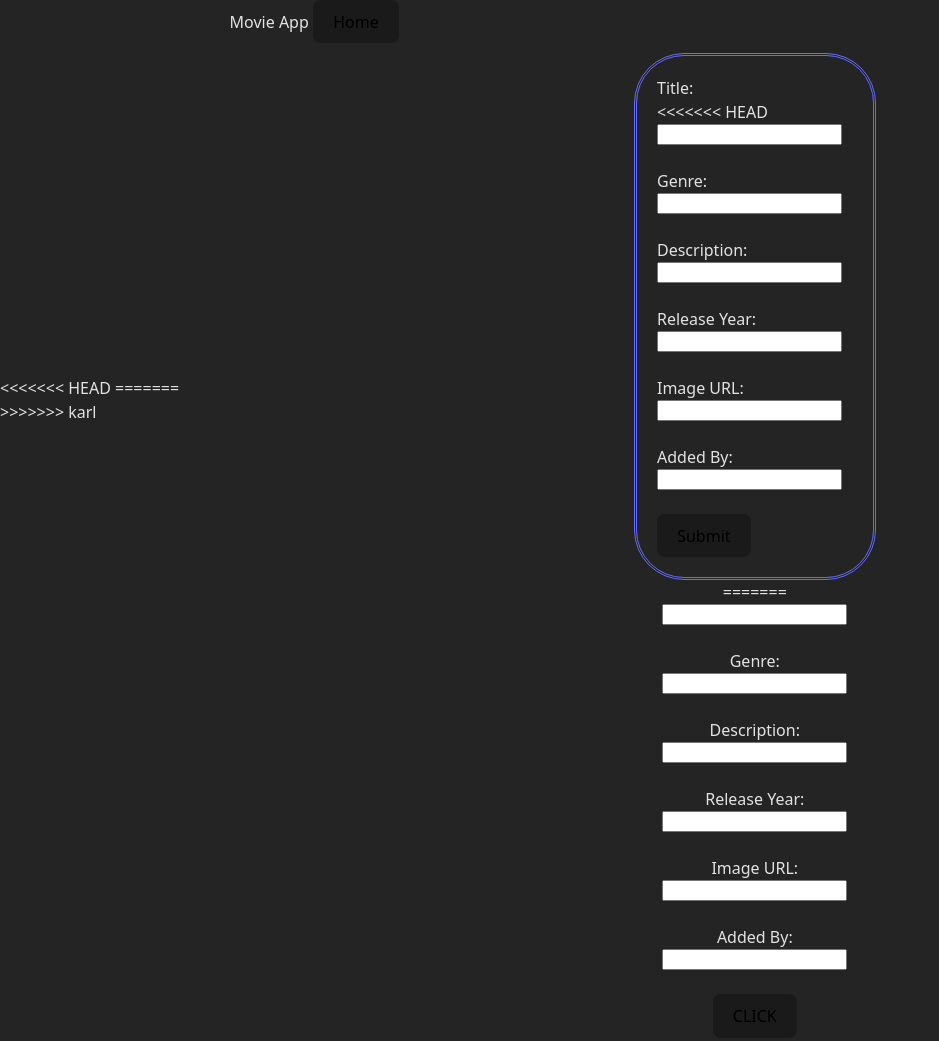
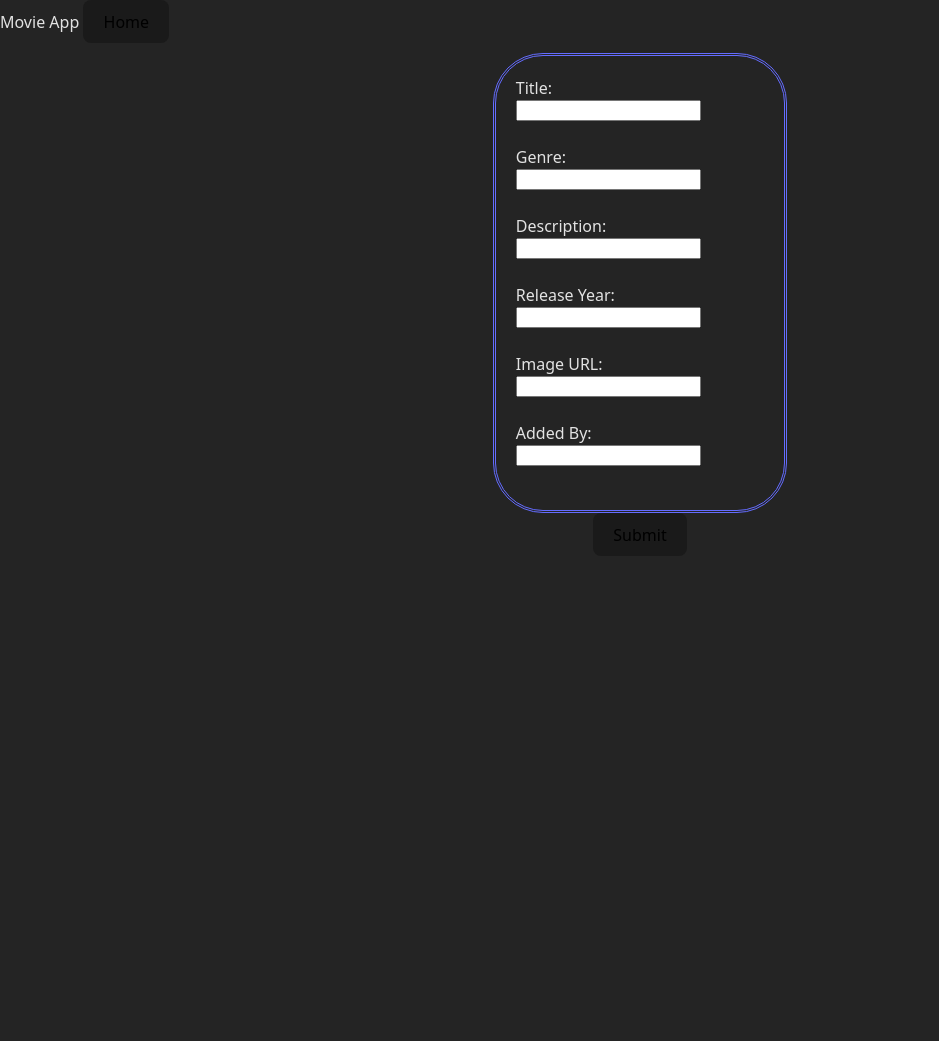
Before and after one commit to K-arl-c/find-a-film, a website built with Vite: page find-a-film/addMovie.html in a window 1280 px wide. Shown: the top 1041 px of the page, without its empty margins (0-939 px from the left). After the commit the page ends 800 px from the top, so only its background shows below. Built offline with nearby package versions, Linux system fonts and the light colour scheme.

Commit message:
updating main branch with merge changes

```diff
--- a/find-a-film/addMovie.html
+++ b/find-a-film/addMovie.html
@@ -8,11 +8,7 @@
     <title>Movie App</title>
     <link rel="stylesheet" href="./src/addMovie.css">
     <link rel="stylesheet" href="./src/style.css">
-<<<<<<< HEAD
-=======
-    <script type="module" src="./src/addMovie.ts"></script>
-
->>>>>>> karl
+        <script type="module" src="./src/addMovie.ts"></script>
 </head>
 
 <body>
@@ -23,27 +19,6 @@
         </div>
         <form class="movie-container add-movie-form">
             <label for="title">Title:</label>
-<<<<<<< HEAD
-            <input type="text" name="title"><br>
-
-            <label for="genre">Genre:</label>
-            <input type="text" name="genre"><br>
-
-            <label for="description">Description:</label>
-            <input type="text" name="description"><br>
-
-            <label for="release-year">Release Year:</label>
-            <input type="text" name="elease-year"><br>
-
-            <label for="image-url">Image URL:</label>
-            <input type="text" name="image-url"><br>
-
-            <label for="added-by">Added By:</label>
-            <input type="text" name="added-by"><br>
-
-            <input class="add-movie-submit-button" type="submit" value="Submit">
-        </form>
-=======
             <input type="text" name="title" id="title"><br>
 
             <label for="genre">Genre:</label>
@@ -62,8 +37,6 @@
             <input type="text" name="added-by" id="user"><br>
 
         </form>
-        <button class="add-movie-submit-button" value="Submit">CLICK</button>
-
->>>>>>> karl
+        <button class="add-movie-submit-button" value="Submit">Submit</button>
     </div>
 </body>
--- a/find-a-film/src/review.css
+++ b/find-a-film/src/review.css
@@ -1,4 +1,3 @@
-<<<<<<< HEAD
 .review-page-container {
     display: flex;
     flex-direction: column;
@@ -11,60 +10,16 @@
     padding: 20px;
 }
 
-=======
-/* Review container */
-.review-container {
-    width: 100%;
-    max-width: 1200px;
-    margin: 0 auto;
-    padding: 20px;
-    display: flex;
-    flex-direction: column;
-}
-
-/* Movie container - Fixed width issue */
-.movie-container {
-    display: flex;
-    flex-direction: column;
-    align-items: center;
-    width: 80%;
-    /* Adjust the width to 80% or any desired value */
-    max-width: 1200px;
-    /* Optional: prevents it from getting too wide on very large screens */
-    margin: 0 auto;
-    /* Centers the container horizontally */
-    border-style: double;
-    border-color: #646cff;
-    border-radius: 50px;
-    padding: 20px;
-    background-color: #333333;
-}
-
-/* Movie image styling */
-.movie-image {
-    width: 50%;
-    /* Adjust this width as needed */
-    height: auto;
-    margin-bottom: 20px;
-}
-
-/* Review form container */
->>>>>>> karl
 .new-review-container {
     background-color: #333333;
     padding: 20px;
     border-radius: 12px;
-<<<<<<< HEAD
     border-color: #646cff;
     border-style: double;
-=======
-    border: 2px solid #646cff;
->>>>>>> karl
     display: flex;
     flex-direction: column;
     gap: 15px;
     width: 80%;
-<<<<<<< HEAD
     max-width: 1200px;
     margin: 0 auto;
 }
@@ -73,61 +28,12 @@
 .new-review-container textarea,
 .new-review-container select {
     background-color: #444444;
-=======
-    /* Ensures this container is the same width as the movie container */
-    max-width: 1200px;
-    margin: 0 auto;
-    /* Centers the container horizontally */
-}
-
-/* Input and textarea styling */
-input[type="text"],
-textarea,
-select {
-    background-color: #444444;
-    color: rgba(255, 255, 255, 0.87);
->>>>>>> karl
     padding: 0.8em;
     border-radius: 8px;
     border: 2px solid transparent;
     font-size: 1em;
     width: 100%;
     box-sizing: border-box;
-<<<<<<< HEAD
-=======
-}
-
-/* Focus state for inputs */
-input[type="text"]:focus,
-textarea:focus,
-select:focus {
-    outline: 2px solid #646cff;
-    border-color: #646cff;
-}
-
-/* Button styling */
-button {
-    border-radius: 8px;
-    border: 1px solid transparent;
-    padding: 0.6em 1.2em;
-    font-size: 1em;
-    font-weight: 500;
-    font-family: inherit;
-    background-color: #1a1a1a;
-    cursor: pointer;
-    transition: border-color 0.25s;
-}
-
-/* Button hover state */
-button:hover {
-    border-color: #646cff;
-}
-
-/* Add some space between elements */
-.new-review-container input,
-.new-review-container textarea,
-.new-review-container select {
->>>>>>> karl
     margin-bottom: 10px;
 }
 
@@ -136,7 +42,6 @@ button:hover {
     margin-top: 10px;
 }
 
-<<<<<<< HEAD
 .previous-reviews-container {
     margin-top: 30px;
     margin-bottom: 50px;
@@ -148,29 +53,12 @@ button:hover {
 }
 
 .previous-review-header {
-=======
-/* Previous reviews container */
-.previous-reviews-container {
-    margin-top: 30px;
-    background-color: #333333;
-    padding: 15px;
-    border-radius: 12px;
-    border: 2px double #646cff;
-}
-
-/* Review header (name and rating) */
-.review-header {
->>>>>>> karl
     display: flex;
     justify-content: space-between;
     align-items: center;
     margin-bottom: 10px;
 }
 
-<<<<<<< HEAD
-=======
-/* User review text */
->>>>>>> karl
 .user-review {
     font-size: 1em;
     margin-top: 10px;
--- a/find-a-film/src/style.css
+++ b/find-a-film/src/style.css
@@ -74,12 +74,8 @@ input[type="submit"] {
 .content {
   display: flex;
   flex-wrap: wrap;
-<<<<<<< HEAD
   justify-content: space-between;
   align-content: space-between;
-=======
-  justify-content: center;
->>>>>>> karl
 }
 
 .movie-container {
@@ -96,7 +92,6 @@ input[type="submit"] {
 
 .movie-image {
   flex-grow: 2;
-<<<<<<< HEAD
   width: 100%;
   height: 100%;
   object-fit: contain;
@@ -106,10 +101,6 @@ input[type="submit"] {
 .footer {
   position: sticky;
   bottom: 0
-=======
-  height: 450px;
-  width: 300px;
->>>>>>> karl
 }
 
 .footer-button {
```
Also changed, not shown: find-a-film/index.html (+0 -4 lines).
